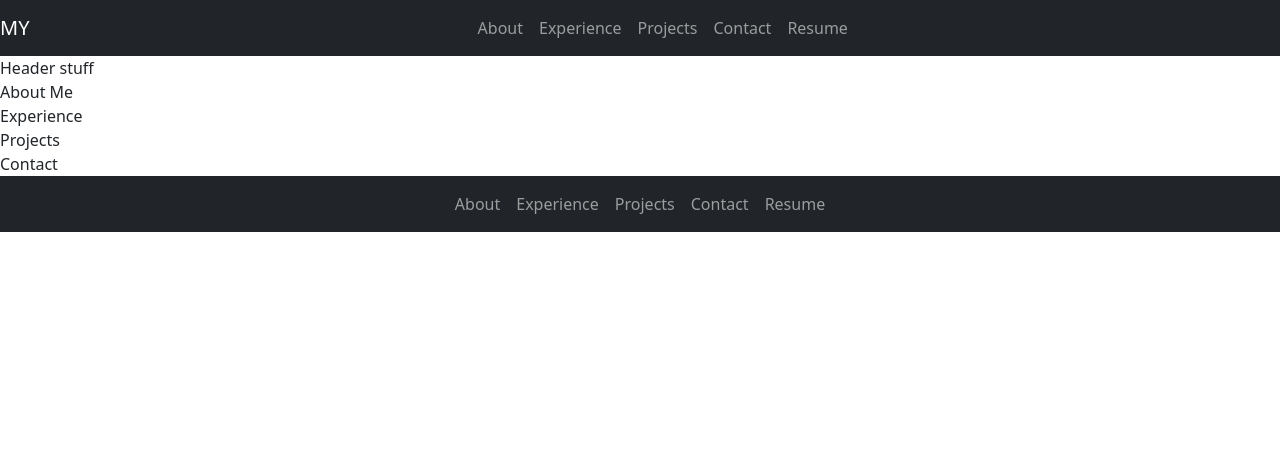
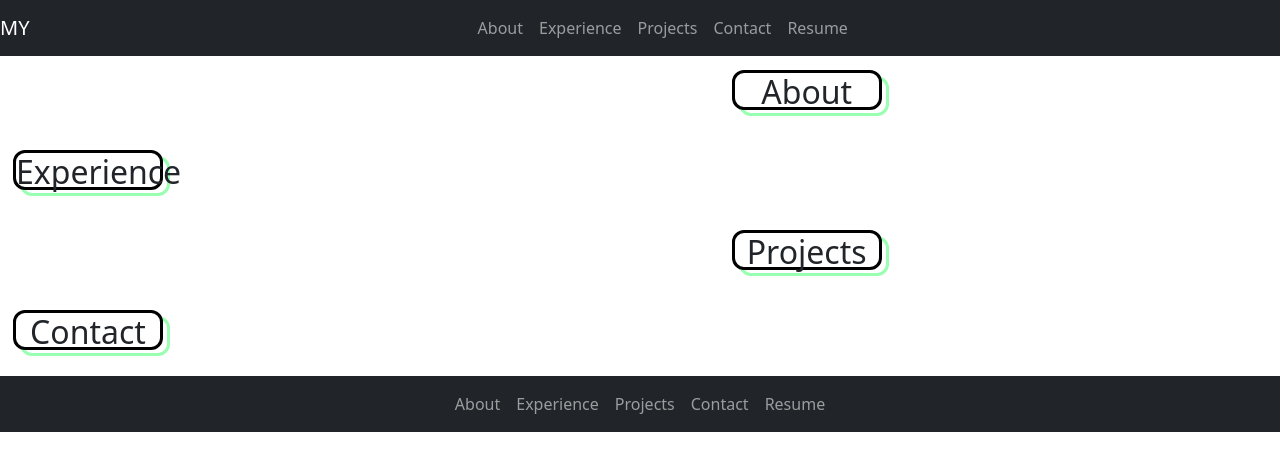
Before and after one commit to miricayancey2025/PortfolioWeb, an Angular app: page / in a window 1280 px wide. Shown: the top 470 px of the page. Built offline with nearby package versions, Linux system fonts and the light colour scheme.

Commit message:
Section Titles

```diff
--- a/src/app/app.component.html
+++ b/src/app/app.component.html
@@ -32,29 +32,52 @@
 
     <!-- Header -->
     <header id="Header">
-        Header stuff
     </header>
 
     <!-- Main Content -->
     <main>
         <!-- About Me -->
-        <section id="About">
-            About Me
+        <section class="d-flex flex-row-reverse me-5" id="About">
+            <div class="section-title col-5">
+                <div class="section-title-outer">
+                    <div class="section-title-inner">
+                        <h2>About</h2>
+                    </div>
+                </div>
+            </div>
         </section>
 
         <!-- Experience -->
-        <section id="Experience">
-            Experience
+        <section class="d-flex flex-row me-5" id="Experience">
+            <div class="section-title col-5">
+                <div class="section-title-outer">
+                    <div class="section-title-inner">
+                        <h2>Experience</h2>
+                    </div>
+                </div>
+            </div>
         </section>
 
         <!-- Projects -->
-        <section id="Projects">
-            Projects
+        <section class="d-flex flex-row-reverse me-5" id="Projects">
+            <div class="section-title col-5">
+                <div class="section-title-outer">
+                    <div class="section-title-inner">
+                        <h2>Projects</h2>
+                    </div>
+                </div>
+            </div>
         </section>
 
         <!-- Contact Me Form -->
-        <section id="Contact">
-            Contact
+        <section class="d-flex flex-row me-5"  id="Contact">
+            <div class="section-title col-5">
+                <div class="section-title-outer">
+                    <div class="section-title-inner">
+                        <h2>Contact</h2>
+                    </div>
+                </div>
+            </div>
         </section>
     </main>
 
--- a/src/app/app.component.scss
+++ b/src/app/app.component.scss
@@ -0,0 +1,32 @@
+.section-title{
+  margin-top:20px;
+  margin-bottom:20px;
+
+}
+.section-title-outer{
+  border-style: solid;
+  border-width: 3px;
+  border-radius: 12px;
+  border-color: #99ffb2;
+  background-color:white;
+  height:40px;
+  width: 150px;
+  margin-left:20px;
+  position:relative;
+
+
+
+}
+.section-title-inner{
+  position: absolute;
+  border-style: solid;
+  border-width: 3px;
+  border-radius: 12px;
+  border-color: black;
+  background-color:white;
+  height:40px;
+  width: 150px;
+  margin-left:-10px;
+  margin-top:-9px;
+  text-align: center;
+}
```
